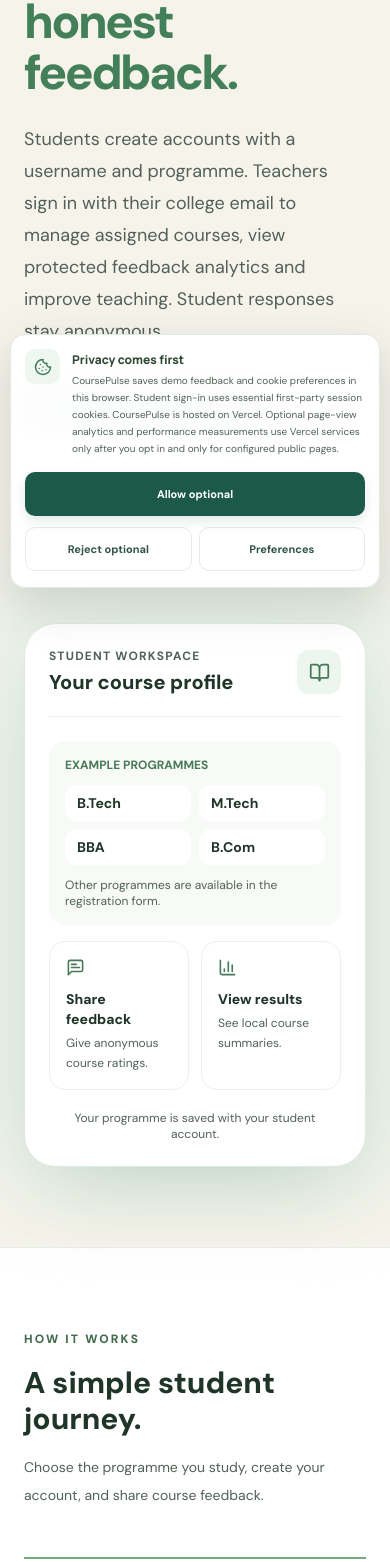
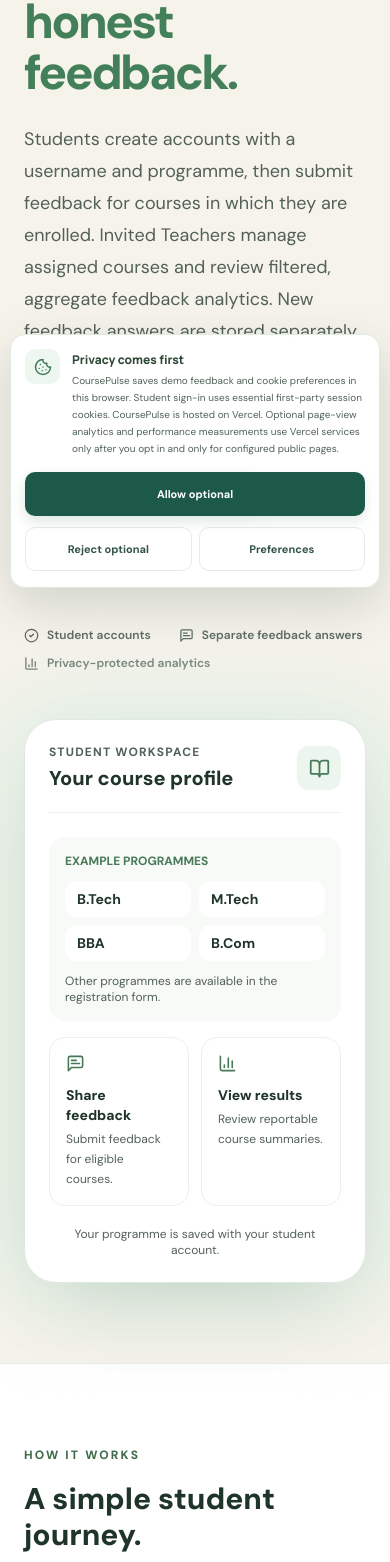
Before and after one commit to akashsharmapb09-cpu/coursePulse.site, a Next.js app: page / in a window 390 px wide. Shown: the part 246-1808 px from the top of the page. Built offline with nearby package versions, Linux system fonts and the light colour scheme; no server answers.

Commit message:
Align homepage copy with the live Student and Teacher workspace

```diff
--- a/app/page.tsx
+++ b/app/page.tsx
@@ -1,10 +1,10 @@
 import Link from 'next/link';
 import { PublicFooter, PublicHeader } from '@/components/public-site';
-import { ArrowRight, BarChart3, BookOpen, CheckCircle2, MessageSquareText, Star } from 'lucide-react';
+import { ArrowRight, BarChart3, BookOpen, CheckCircle2, MessageSquareText } from 'lucide-react';
 
 export const metadata = {
   title: 'CoursePulse | College course feedback',
-  description: 'CoursePulse is a single-college course feedback portal. Students sign up with a username; Teachers sign in with their college email and review privacy-protected feedback analytics.',
+  description: 'CoursePulse is a single-college course feedback workspace. Students register with a username; invited Teachers manage assigned courses and review privacy-protected aggregate analytics.',
   alternates: { canonical: '/' }
 };
 
@@ -14,7 +14,7 @@ export default function Home() {
     <section className="mx-auto grid max-w-7xl items-center gap-12 px-6 pb-20 pt-10 lg:grid-cols-[1.05fr_.95fr] lg:px-10 lg:pb-28 lg:pt-16">
       <div>
         <h1 className="mt-7 max-w-2xl text-5xl font-extrabold leading-[1.08] tracking-[-.055em] sm:text-6xl">Better courses begin with <span className="text-[#43805a]">honest feedback.</span></h1>
-        <p className="mt-6 max-w-xl text-lg leading-8 text-[#526158]">Students create accounts with a username and programme. Teachers sign in with their college email to manage assigned courses, view protected feedback analytics and improve teaching. Student responses stay anonymous.</p>
+        <p className="mt-6 max-w-xl text-lg leading-8 text-[#526158]">Students create accounts with a username and programme, then submit feedback for courses in which they are enrolled. Invited Teachers manage assigned courses and review filtered, aggregate feedback analytics. New feedback answers are stored separately from student sign-in details; reports suppress groups with fewer than five responses.</p>
         <div className="mt-9 flex flex-wrap items-center gap-3">
           <Link href="/signup" className="inline-flex items-center gap-2 rounded-xl bg-[#245b3e] px-6 py-3.5 text-sm font-bold text-white shadow-sm hover:bg-[#1a442e] transition-colors">
             Create student account <ArrowRight size={17}/>
@@ -23,17 +23,17 @@ export default function Home() {
             Student / Teacher sign in
           </Link>
         </div>
-        <div className="mt-10 flex flex-wrap gap-x-7 gap-y-3 text-xs font-semibold text-[#526158]"><span className="inline-flex items-center gap-2"><CheckCircle2 size={15}/>Student accounts</span><span className="inline-flex items-center gap-2"><MessageSquareText size={15}/>Anonymous feedback</span><span className="inline-flex items-center gap-2"><BarChart3 size={15}/>Simple results</span></div>
+        <div className="mt-10 flex flex-wrap gap-x-7 gap-y-3 text-xs font-semibold text-[#526158]"><span className="inline-flex items-center gap-2"><CheckCircle2 size={15}/>Student accounts</span><span className="inline-flex items-center gap-2"><MessageSquareText size={15}/>Separate feedback answers</span><span className="inline-flex items-center gap-2"><BarChart3 size={15}/>Privacy-protected analytics</span></div>
       </div>
       <div className="relative mx-auto w-full max-w-xl"><div className="absolute -inset-8 rounded-[3rem] bg-[#e4f0e6] blur-2xl"/><div className="relative rounded-[2rem] border border-[#e0e9e1] bg-white p-6 shadow-[0_30px_90px_-35px_rgba(31,76,49,.25)] sm:p-8">
         <div className="flex items-center justify-between border-b border-[#edf1ed] pb-5"><div><p className="text-xs font-bold uppercase tracking-widest text-[#526158]">Student workspace</p><h2 className="mt-1 text-xl font-extrabold">Your course profile</h2></div><span className="grid h-11 w-11 place-items-center rounded-xl bg-[#edf5ef] text-[#477956]"><BookOpen size={21}/></span></div>
         <div className="mt-6 space-y-4"><div className="rounded-2xl bg-[#f7faf7] p-4"><p className="text-xs font-bold text-[#477956]">EXAMPLE PROGRAMMES</p><div aria-label="Example programmes shown in this static preview" className="pointer-events-none mt-3 grid grid-cols-2 select-none gap-2 text-sm font-bold"><span className="rounded-xl bg-white px-3 py-2">B.Tech</span><span className="rounded-xl bg-white px-3 py-2">M.Tech</span><span className="rounded-xl bg-white px-3 py-2">BBA</span><span className="rounded-xl bg-white px-3 py-2">B.Com</span></div><p className="mt-3 text-xs text-[#526158]">Other programmes are available in the registration form.</p></div>
-          <div aria-label="Example workspace features" className="pointer-events-none grid grid-cols-2 select-none gap-3"><div className="rounded-2xl border border-[#edf1ed] p-4"><MessageSquareText size={19} className="text-[#477956]"/><p className="mt-3 text-sm font-extrabold">Share feedback</p><p className="mt-1 text-xs leading-5 text-[#526158]">Give anonymous course ratings.</p></div><div className="rounded-2xl border border-[#edf1ed] p-4"><BarChart3 size={19} className="text-[#477956]"/><p className="mt-3 text-sm font-extrabold">View results</p><p className="mt-1 text-xs leading-5 text-[#526158]">See local course summaries.</p></div></div></div>
+          <div aria-label="Example workspace features" className="pointer-events-none grid grid-cols-2 select-none gap-3"><div className="rounded-2xl border border-[#edf1ed] p-4"><MessageSquareText size={19} className="text-[#477956]"/><p className="mt-3 text-sm font-extrabold">Share feedback</p><p className="mt-1 text-xs leading-5 text-[#526158]">Submit feedback for eligible courses.</p></div><div className="rounded-2xl border border-[#edf1ed] p-4"><BarChart3 size={19} className="text-[#477956]"/><p className="mt-3 text-sm font-extrabold">View results</p><p className="mt-1 text-xs leading-5 text-[#526158]">Review reportable course summaries.</p></div></div></div>
         <p className="mt-5 text-center text-xs text-[#526158]">Your programme is saved with your student account.</p>
       </div></div>
     </section>
-    <section id="how-it-works" className="border-y border-[#e6eee7] bg-white py-20"><div className="mx-auto max-w-7xl px-6 lg:px-10"><div className="max-w-2xl"><span className="text-xs font-extrabold tracking-[.18em] text-[#3f6b4b]">HOW IT WORKS</span><h2 className="mt-4 text-3xl font-extrabold sm:text-4xl">A simple student journey.</h2><p className="mt-4 leading-7 text-[#526158]">Choose the programme you study, create your account, and share course feedback.</p></div>
-      <div className="mt-12 grid gap-8 md:grid-cols-3"><article className="border-t-2 border-[#75a982] pt-5"><span className="text-xs font-extrabold text-[#477956]">01</span><h3 className="mt-4 text-lg font-extrabold">Create your account</h3><p className="mt-2 text-sm leading-6 text-[#64756a]">Enter your name, choose a username and select B.Tech, M.Tech, BBA, B.Com or another programme.</p></article><article className="border-t-2 border-[#75a982] pt-5"><span className="text-xs font-extrabold text-[#477956]">02</span><h3 className="mt-4 text-lg font-extrabold">Share feedback</h3><p className="mt-2 text-sm leading-6 text-[#64756a]">Sign in and rate teaching clarity, class pace, and learning resources anonymously.</p></article><article className="border-t-2 border-[#75a982] pt-5"><span className="text-xs font-extrabold text-[#477956]">03</span><h3 className="mt-4 text-lg font-extrabold">Review results</h3><p className="mt-2 text-sm leading-6 text-[#64756a]">Review the course summaries and export the demo responses saved in your browser.</p></article></div>
+    <section id="how-it-works" className="border-y border-[#e6eee7] bg-white py-20"><div className="mx-auto max-w-7xl px-6 lg:px-10"><div className="max-w-2xl"><span className="text-xs font-extrabold tracking-[.18em] text-[#3f6b4b]">HOW IT WORKS</span><h2 className="mt-4 text-3xl font-extrabold sm:text-4xl">A simple student journey.</h2><p className="mt-4 leading-7 text-[#526158]">Choose the programme you study, create your account, and share feedback on eligible courses.</p></div>
+      <div className="mt-12 grid gap-8 md:grid-cols-3"><article className="border-t-2 border-[#75a982] pt-5"><span className="text-xs font-extrabold text-[#477956]">01</span><h3 className="mt-4 text-lg font-extrabold">Create your account</h3><p className="mt-2 text-sm leading-6 text-[#64756a]">Enter your name, choose a username and select B.Tech, M.Tech, BBA, B.Com or another programme.</p></article><article className="border-t-2 border-[#75a982] pt-5"><span className="text-xs font-extrabold text-[#477956]">02</span><h3 className="mt-4 text-lg font-extrabold">Share feedback</h3><p className="mt-2 text-sm leading-6 text-[#64756a]">Sign in and submit answers for an open feedback form linked to an enrolled, published course.</p></article><article className="border-t-2 border-[#75a982] pt-5"><span className="text-xs font-extrabold text-[#477956]">03</span><h3 className="mt-4 text-lg font-extrabold">Review results</h3><p className="mt-2 text-sm leading-6 text-[#64756a]">Teachers review aggregate reports and exports. Groups below five responses are suppressed to protect small cohorts.</p></article></div>
     </div></section>
     <PublicFooter />
   </main>;
```
